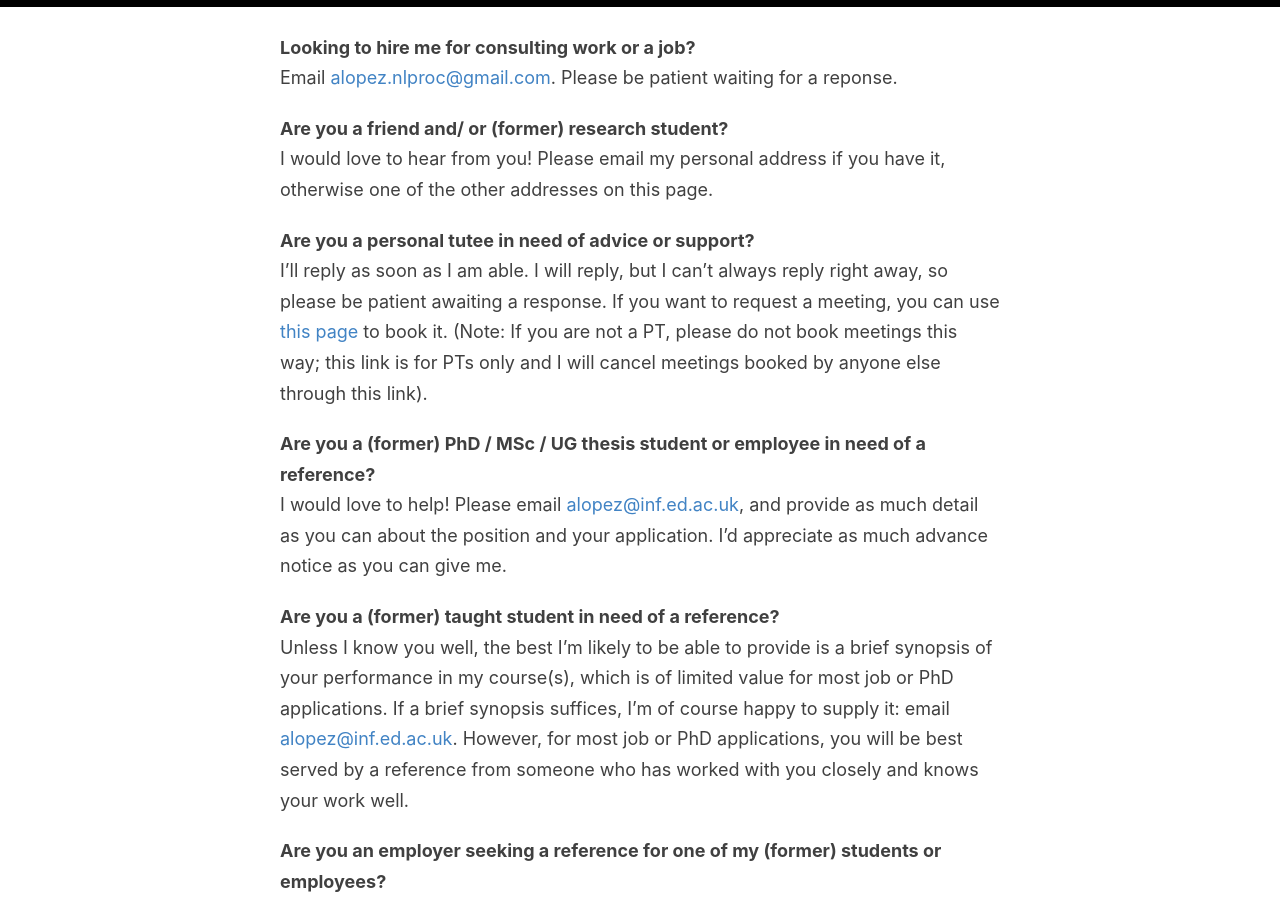
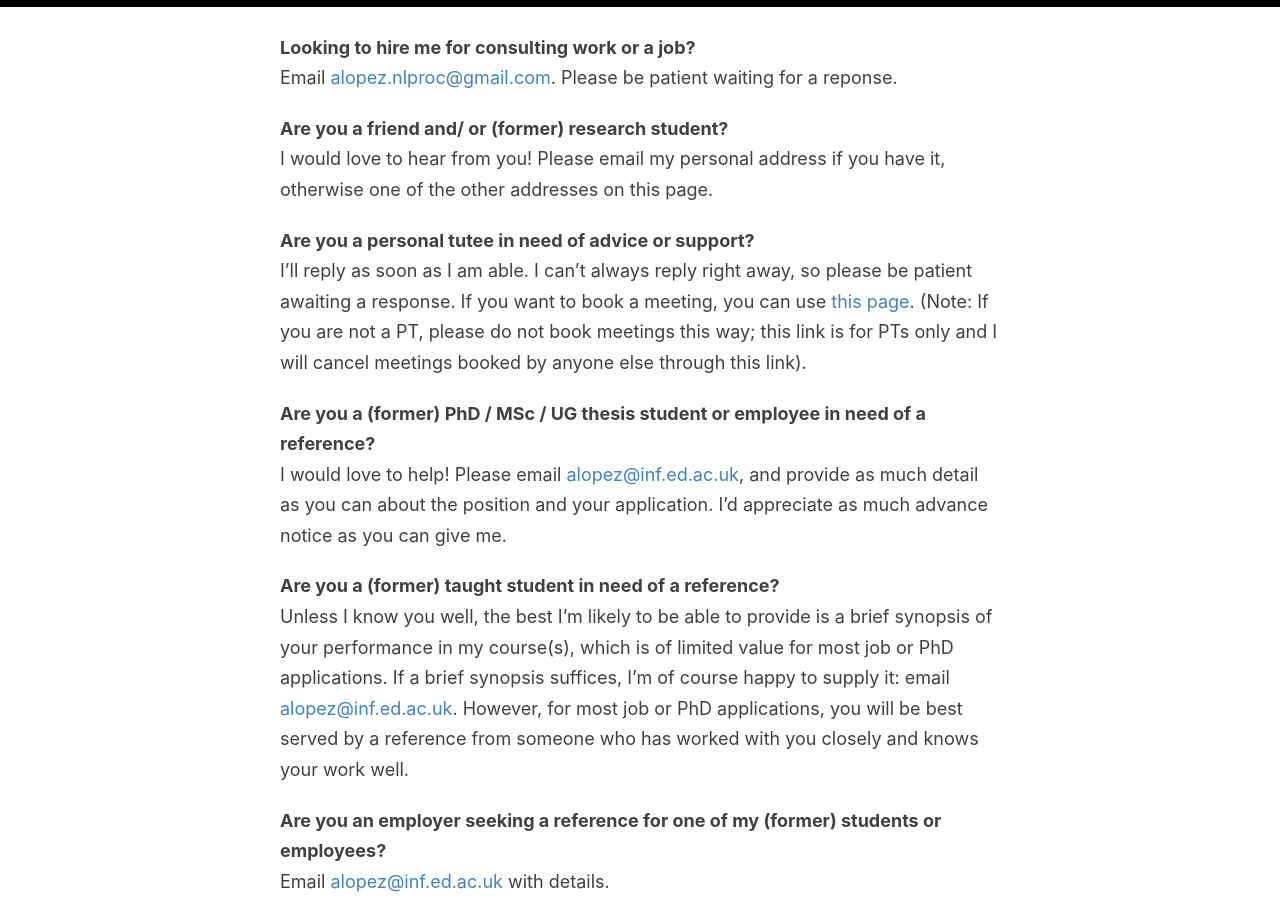
Before and after one commit to alopez/alopez.github.com, a Jekyll site: the page built from email.md, in a window 1280 px wide and 900 px high, scrolled down 327 px. Built offline with Jekyll 4.4.1, drawn with Linux system fonts in a browser that asks for light colours; some web fonts are replaced.

Commit message:
Update email.md

```diff
--- a/email.md
+++ b/email.md
@@ -19,9 +19,9 @@
   on this page.
 
 Are you a personal tutee in need of advice or support?
-: I'll reply as soon as I am able. I will reply, but I can't always reply right away,
-  so please be patient awaiting a response. If you want to request a meeting, you can use
-  [this page](https://calendly.com/adamlopez/pt/) to book it. (Note: If you are not a PT,
+: I'll reply as soon as I am able. I can't always reply right away,
+  so please be patient awaiting a response. If you want to book a meeting, you can use
+  [this page](https://calendly.com/adamlopez/pt/). (Note: If you are not a PT,
   please do not book meetings this way; this link is for PTs only and I will cancel
   meetings booked by anyone else through this link).
 
```
